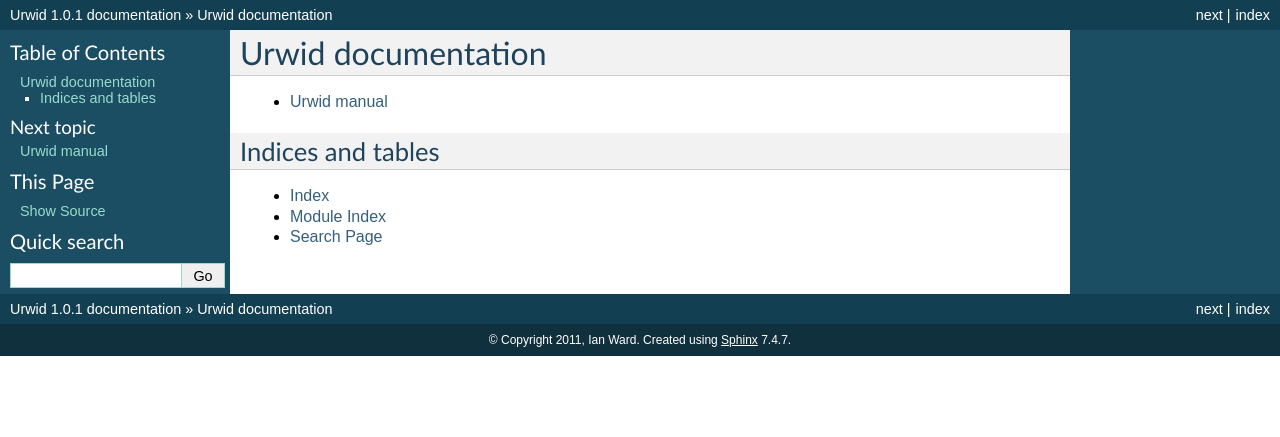
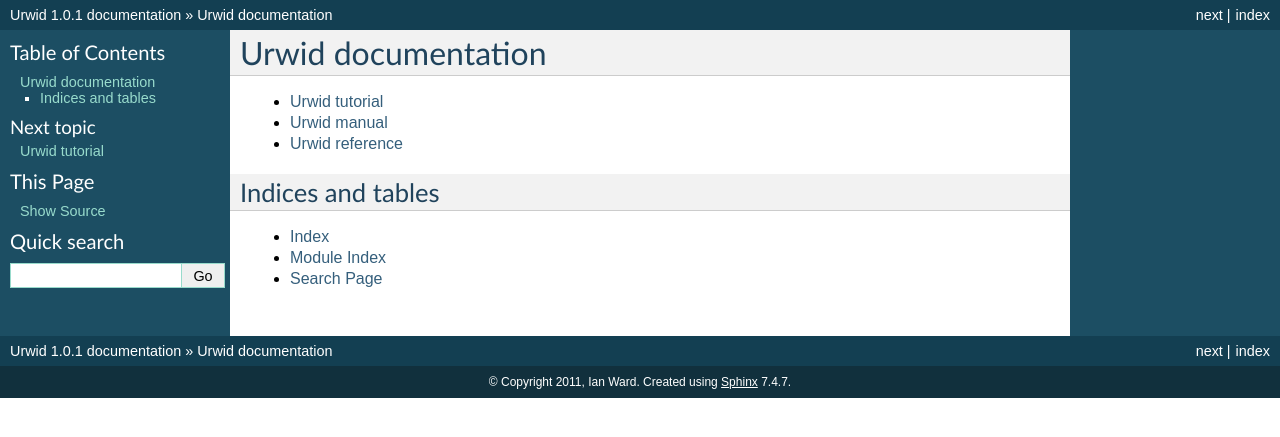
Before and after one commit to urwid/urwid, a Sphinx documentation site: the page built from docs/index.txt, in a window 1280 px wide. Shown: the top 437 px of the page. Built offline with Sphinx 7.4.7, drawn with Linux system fonts in a browser that asks for light colours; pages that are not in the unit, such as notebooks, are missing from menus.

Commit message:
Base structure for the documentation
--HG--
branch : feature-sphinx

```diff
--- a/docs/index.txt
+++ b/docs/index.txt
@@ -5,7 +5,9 @@ Urwid documentation
 .. toctree::
    :maxdepth: 1
 
-   manual/index.txt
+   tutorial/index
+   manual/index
+   reference/index
 
 Indices and tables
 ==================
--- /dev/null
+++ b/docs/reference/index.txt
@@ -0,0 +1,5 @@
+###############
+Urwid reference
+###############
+
+Under costructions
--- /dev/null
+++ b/docs/tutorial/index.txt
@@ -0,0 +1,6 @@
+##############
+Urwid tutorial
+##############
+
+The programs in this tutorial are available in your Urwid distribution. Run the
+command "./docgen_tutorial.py -s" to output the example scripts.
```
